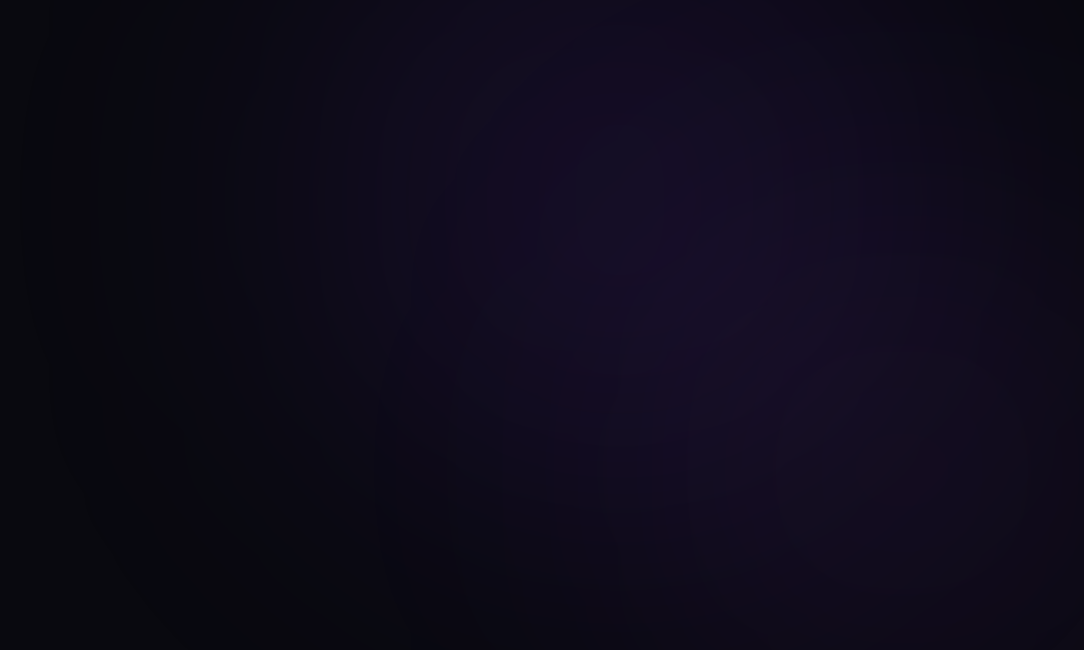
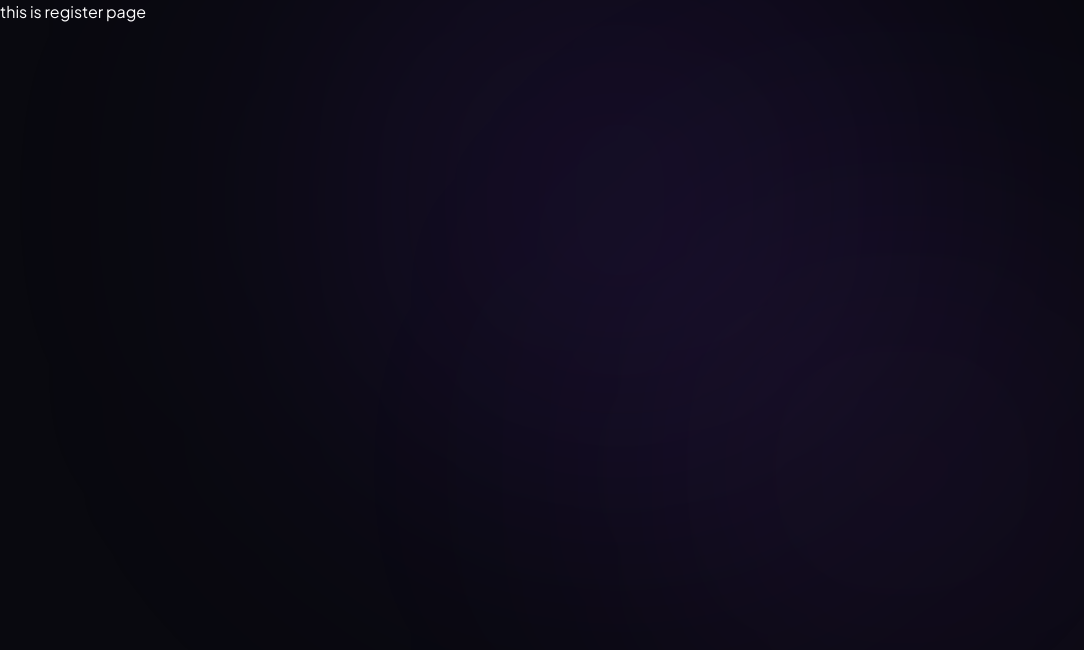
Before and after one commit to Abhijth-prakash/HabitTracker, a React (Vite) app in the folder frontend/: page /user/registration in a window 1280 px wide. Before the commit this address had no page. Shown: the top 650 px of the page, without its empty margins (0-1084 px from the left). Built offline with nearby package versions, Linux system fonts and the light colour scheme.

Commit message:
creating registration page

```diff
--- a/frontend/src/App.jsx
+++ b/frontend/src/App.jsx
@@ -3,6 +3,7 @@ import './App.css'
 import Home from './pages/Home'
 import Edit from './pages/Edit'
 import Week from './pages/Week'
+import Register from './pages/Register'
 
 function App() {
 
@@ -16,6 +17,10 @@ function App() {
         <Route path='/' element={<Home></Home>}></Route>
         <Route path='/habit/:id' element={<Edit></Edit>}></Route>
         <Route path='/habit/weeklyreport' element={<Week></Week>}></Route>
+
+
+        <Route path='/user/registration' element={<Register></Register>}></Route>
+
       </Routes>
     </div>
   )
--- a/frontend/src/pages/Home.jsx
+++ b/frontend/src/pages/Home.jsx
@@ -101,6 +101,8 @@ const Home = () => {
             <WeeklyCard />
           </div>
         </div>
+
+        <Link></Link>
       </div>
     </div>
   );
--- /dev/null
+++ b/frontend/src/pages/Register.jsx
@@ -0,0 +1,9 @@
+import React from 'react'
+
+const Register = () => {
+  return (
+    <div><h1>this is register page</h1></div>
+  )
+}
+
+export default Register
```
